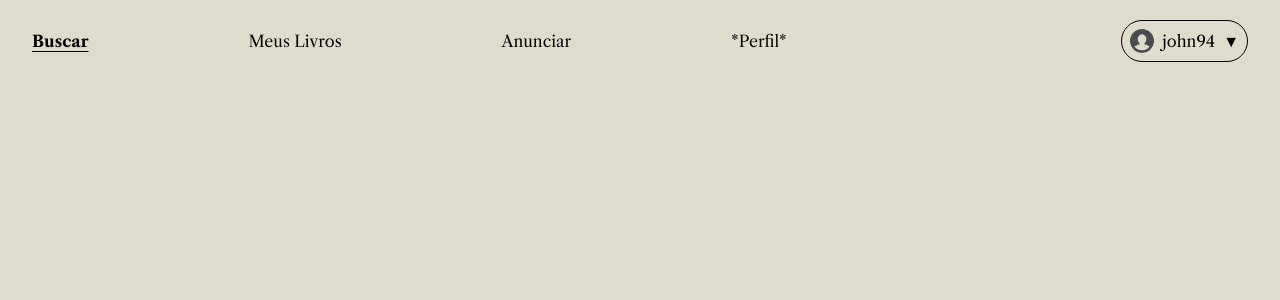
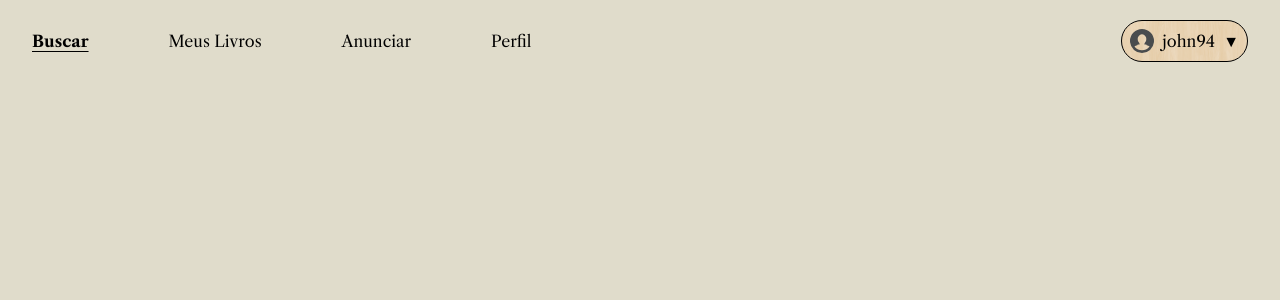
Before and after one commit to brndeveloper/literary-rotation, a React (Vite) app: page / in a window 1280 px wide. Shown: the top 300 px of the page. Built offline with nearby package versions, Linux system fonts and the light colour scheme.

Commit message:
feat: adjust user panel in navbar and improve responsiveness

```diff
--- a/src/components/Navbar.jsx
+++ b/src/components/Navbar.jsx
@@ -4,13 +4,13 @@ import ProfileButton from "./ProfileButton";
 const Navbar = () => {
   return (
     <nav className="flex items-center justify-between px-8 py-5">
-      <div className="flex items-center gap-40 font-medium">
+      <div className="flex items-center gap-20 whitespace-nowrap font-medium">
         <NavItem to="/">Buscar</NavItem>
         <NavItem to="/meus-livros">Meus Livros</NavItem>
         <NavItem to="/anunciar">Anunciar</NavItem>
-        <NavItem to="/perfil">*Perfil*</NavItem>
+        <NavItem to="/perfil">Perfil</NavItem>
       </div>
-      <div>
+      <div className="ml-20">
         <ProfileButton />
       </div>
     </nav>
--- a/src/components/ProfileButton.jsx
+++ b/src/components/ProfileButton.jsx
@@ -1,38 +1,64 @@
-import { useState } from "react";
+import { useEffect, useRef, useState } from "react";
+import { NavLink } from "react-router-dom";
 import DefaultProfileIcon from "../assets/icons/profile-default.svg?react";
+import woodTexture from "../assets/images/retina-wood.png";
 
 const ProfileButton = () => {
   const [isMenuOpen, setIsMenuOpen] = useState(false);
+  const menuRef = useRef(null);
 
   const toggleMenu = () => {
     setIsMenuOpen(!isMenuOpen);
   };
 
+  const handleClickOutside = (event) => {
+    if (menuRef.current && !menuRef.current.contains(event.target)) {
+      setIsMenuOpen(false);
+    }
+  };
+
+  useEffect(() => {
+    document.addEventListener("mousedown", handleClickOutside);
+    return () => {
+      document.removeEventListener("mousedown", handleClickOutside);
+    };
+  }, []);
+
   return (
     <div className="relative">
-      {/* Botão de perfil */}
       <button
         onClick={toggleMenu}
-        className="flex items-center gap-2 rounded-full border border-black p-2 hover:bg-gray-200"
+        className="flex items-center gap-2 rounded-full border border-black bg-cover bg-center p-2"
+        style={{ backgroundImage: `url('${woodTexture}')` }}
       >
         <DefaultProfileIcon />
         <span>john94</span>
         <span>&#9660;</span>
+        <div className="absolute inset-0 rounded-full bg-amber-600 opacity-0 transition-opacity duration-300 hover:opacity-15"></div>
       </button>
 
-      {/* Menu suspenso */}
-      {isMenuOpen && (
-        <div className="absolute right-0 mt-2 w-48 rounded border bg-white shadow-lg">
+      <div
+        ref={menuRef}
+        className="absolute right-0 mt-2 w-48 rounded border border-black bg-cover bg-center shadow-lg transition-all duration-300 ease-in-out"
+        style={{
+          backgroundImage: `url('${woodTexture}')`,
+          opacity: isMenuOpen ? 1 : 0,
+          transform: isMenuOpen ? "translateY(0)" : "translateY(-4px)",
+          visibility: isMenuOpen ? "visible" : "hidden",
+        }}
+      >
         <ul className="text-sm">
           <li>
-              <a href="/perfil" className="block px-4 py-2 hover:bg-gray-100">
+            <NavLink
+              onClick={toggleMenu}
+              to="/perfil"
+              className="block px-4 py-2 transition duration-300 hover:bg-amber-600 hover:bg-opacity-15 hover:text-black"
+            >
               Configurações
-              </a>
+            </NavLink>
           </li>
-            {/* Mais opções podem ser adicionadas aqui */}
         </ul>
       </div>
-      )}
     </div>
   );
 };
```
Also changed, not shown: src/assets/images/retina-wood.png (added). Lines whose indentation alone changed are shown as unchanged.
